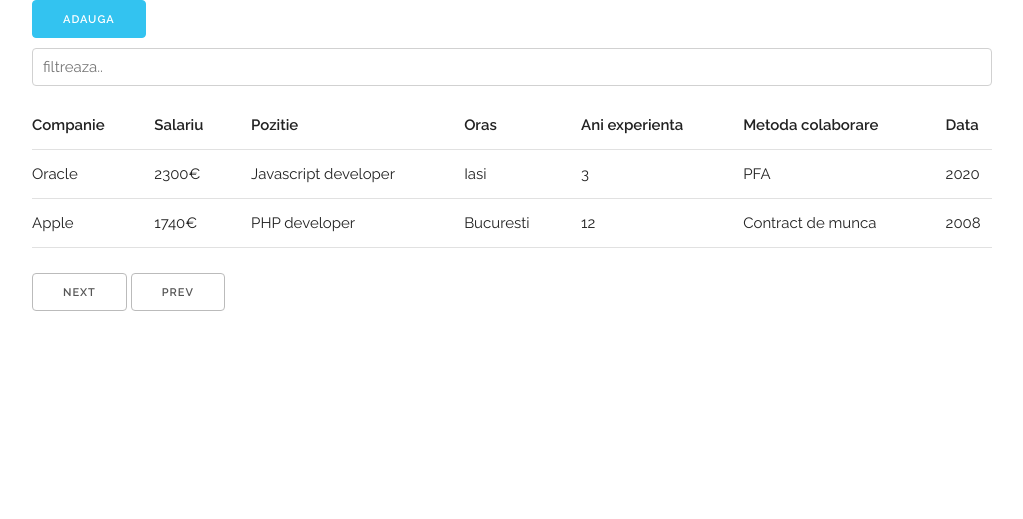
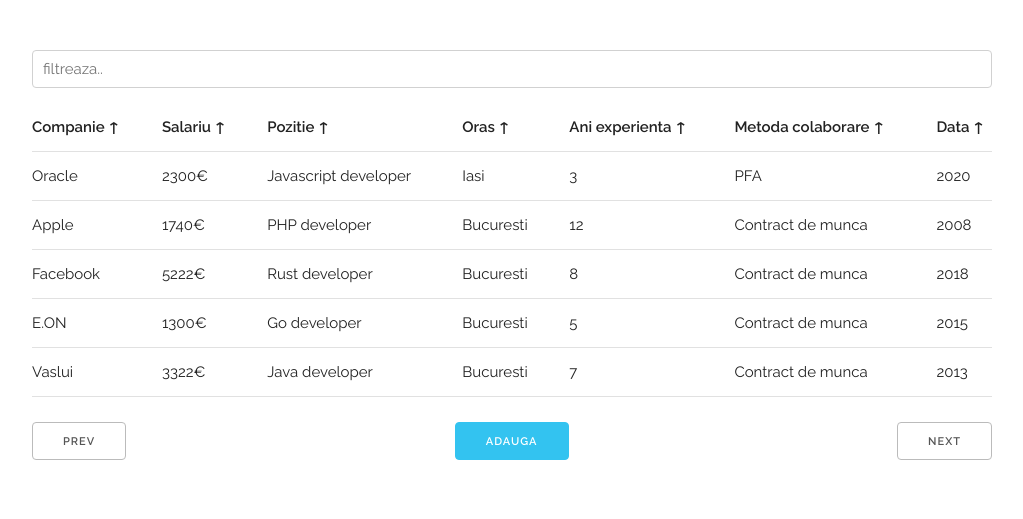
Before and after one commit to CormanRex/Vanir, a Python web app: template vanir/home/templates/home.html in a window 1280 px wide. Shown: the top 519 px of the page, without its empty margins (128-1151 px from the left). Run offline with Jinja, Linux system fonts and the light colour scheme; the template is opened without the code that fills it, so the values that code supplies are empty.

Commit message:
Add javascript and main css files

```diff
--- a/vanir/home/templates/home.html
+++ b/vanir/home/templates/home.html
@@ -1,21 +1,18 @@
 {% extends "layouts/base.html" %}
 {% block body %}
-<div class="container">
-    <div class="row">
-        <button class="button-primary">Adauga</button>
-    </div>
+<div class="container main">
     <div class="row">
         <input class="u-full-width" type="search" placeholder="filtreaza..">
-        <table class="u-full-width">
+        <table class="u-full-width" id="data-table">
           <thead>
             <tr>
-              <th>Companie</th>
-              <th>Salariu</th>
-              <th>Pozitie</th>
-              <th>Oras</th>
-              <th>Ani experienta</th>
-              <th>Metoda colaborare</th>
-              <th>Data</th>
+              <th>Companie &uarr;</th>
+              <th>Salariu &uarr;</th>
+              <th>Pozitie &uarr;</th>
+              <th>Oras &uarr;</th>
+              <th>Ani experienta &uarr;</th>
+              <th>Metoda colaborare &uarr;</th>
+              <th>Data &uarr;</th>
             </tr>
           </thead>
           <tbody>
@@ -37,10 +34,40 @@
               <td>Contract de munca</td>
               <td>2008</td>
             </tr>
+            <tr>
+              <td>Facebook</td>
+              <td>5222&euro;</td>
+              <td>Rust developer</td>
+              <td>Bucuresti</td>
+              <td>8</td>
+              <td>Contract de munca</td>
+              <td>2018</td>
+            </tr>
+            <tr>
+              <td>E.ON</td>
+              <td>1300&euro;</td>
+              <td>Go developer</td>
+              <td>Bucuresti</td>
+              <td>5</td>
+              <td>Contract de munca</td>
+              <td>2015</td>
+            </tr>
+            <tr>
+              <td>Vaslui</td>
+              <td>3322&euro;</td>
+              <td>Java developer</td>
+              <td>Bucuresti</td>
+              <td>7</td>
+              <td>Contract de munca</td>
+              <td>2013</td>
+            </tr>
           </tbody>
         </table>
-        <a class="button">Next</a>
-        <a class="button">Prev</a>
+        <footer class="row bottom-nav">
+            <a class="button bottom-nav-btn">Prev</a>
+            <button class="button-primary bottom-nav-btn">Adauga</button>
+            <a class="button bottom-nav-btn">Next</a>
+        </footer>
     </div>
 </div>
 {% endblock %}
--- /dev/null
+++ b/vanir/static/css/main.css
@@ -0,0 +1,20 @@
+.main {
+    padding: 50px 0px;
+}
+
+.bottom-nav {
+    display: flex;
+}
+
+.bottom-nav-btn:first-child {
+    margin-right: auto;
+}
+
+.bottom-nav-btn:last-child {
+    margin-left: auto;
+}
+
+
+#data-table thead tr th {
+    cursor: pointer;
+}
--- /dev/null
+++ b/vanir/static/js/main.js
@@ -0,0 +1,21 @@
+function toggleArrow(ev) {
+    const up = '↑'
+    const down = '↓'
+    if (ev.target.innerHTML.includes(up)) {
+        ev.target.innerHTML = ev.target.innerHTML.replace(up, '&darr;');
+        return
+    }
+    ev.target.innerHTML = ev.target.innerHTML.replace(down, '&uarr;');
+}
+
+function attachEventToHeaders() {
+    let headers = document.querySelectorAll('#data-table thead tr th');
+
+    // let table = document.querySelector('#data-table')
+
+    for (let header of headers)
+        header.addEventListener('click', toggleArrow);
+
+}
+
+attachEventToHeaders();
--- a/vanir/templates/layouts/base.html
+++ b/vanir/templates/layouts/base.html
@@ -9,9 +9,11 @@
   <link href="//fonts.googleapis.com/css?family=Raleway:400,300,600" rel="stylesheet" type="text/css">
   <link rel="stylesheet" href="{{ url_for('static', filename='css/normalize.css') }}">
   <link rel="stylesheet" href="{{ url_for('static', filename='css/skeleton.css') }}">
+  <link rel="stylesheet" href="{{ url_for('static', filename='css/main.css') }}">
   <link rel="icon" type="image/png" href="{{ url_for('static', filename='images/favicon.png') }}">
 </head>
 <body>
     {% block body %}{% endblock %}
+    <script src="{{ url_for('static', filename='js/main.js') }}"></script>
 </body>
 </html>
```
Also changed, not shown: main.py (line endings or trailing spaces), vanir/static/index.html (deleted).
